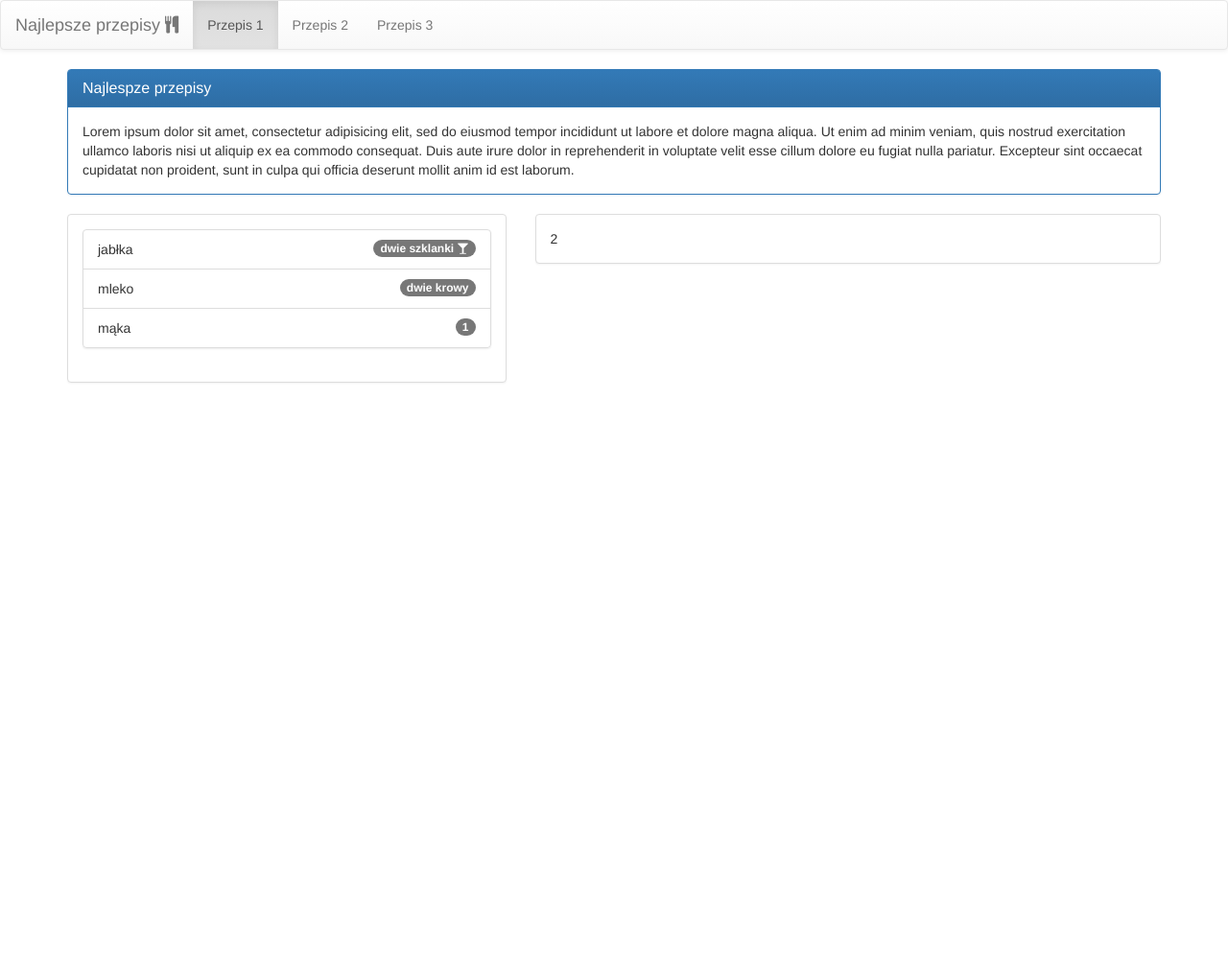
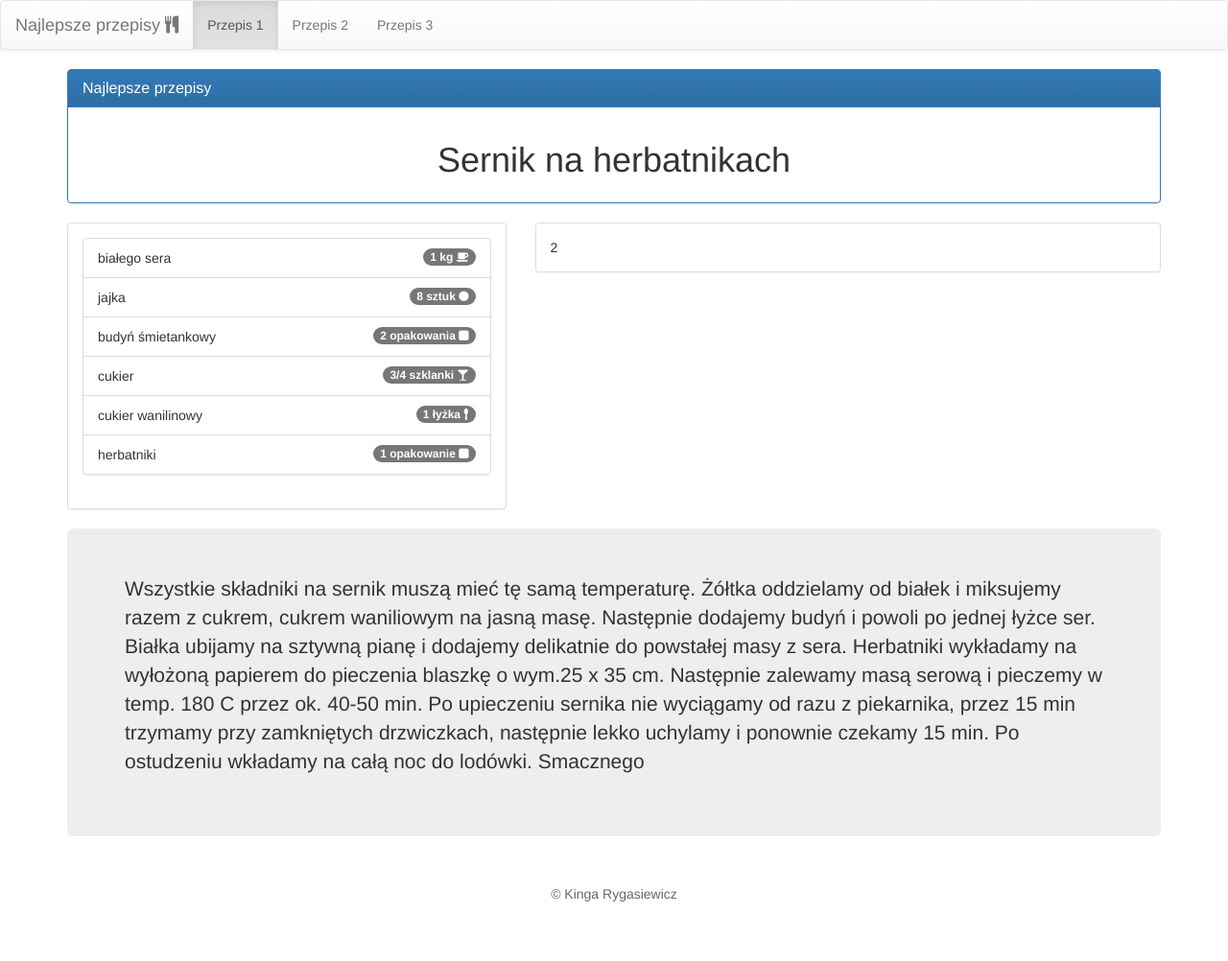
Before and after one commit to gtfo-kthxbye/helloworld, a plain HTML site: page index.html in a window 1280 px wide. Shown: the whole page at 96% size. Before the commit the page ends 800 px from the top, so only its background shows below. Drawn offline with nearby package versions, Linux system fonts and the light colour scheme.

Commit message:
sernik-przepis

```diff
--- a/index.html
+++ b/index.html
@@ -31,15 +31,10 @@
 <div class="container">
 <div class="panel panel-primary">
   <div class="panel-heading">
-    <h3 class="panel-title">Najlespze przepisy</h3>
+    <h3 class="panel-title">Najlepsze przepisy</h3>
   </div>
   <div class="panel-body">
-    Lorem ipsum dolor sit amet, consectetur adipisicing elit, sed do eiusmod
-    tempor incididunt ut labore et dolore magna aliqua. Ut enim ad minim veniam,
-    quis nostrud exercitation ullamco laboris nisi ut aliquip ex ea commodo
-    consequat. Duis aute irure dolor in reprehenderit in voluptate velit esse
-    cillum dolore eu fugiat nulla pariatur. Excepteur sint occaecat cupidatat non
-    proident, sunt in culpa qui officia deserunt mollit anim id est laborum.
+    <center><h1>Sernik na herbatnikach</h1></center>
   </div>
 </div>
 </div>
@@ -50,16 +45,25 @@
         <div class="panel-body">
           <ul class="list-group">
             <li class="list-group-item">
-    <span class="badge">dwie szklanki <i class="fa fa-glass"></i></span>
-    jabłka
+              <span class="badge">1 kg <i class="fa fa-coffee"></i></span>białego sera
             </li>
             <li class="list-group-item">
-    <span class="badge">dwie krowy</span>
-    mleko
+              <span class="badge">8 sztuk <i class="fa fa-circle"></i></span>jajka
             </li>
             <li class="list-group-item">
-    <span class="badge">1</span>
-    mąka
+              <span class="badge">2 opakowania <i class="fa fa-square"></i></span>budyń śmietankowy
+            </li>
+            </li>
+            <li class="list-group-item">
+              <span class="badge">3/4 szklanki <i class="fa fa-glass"></i></span>cukier
+            </li>
+            </li>
+            <li class="list-group-item">
+              <span class="badge">1 łyżka <i class="fa fa-spoon"></i></span>cukier wanilinowy
+            </li>
+            </li>
+            <li class="list-group-item">
+              <span class="badge">1 opakowanie <i class="fa fa-square"></i></span>herbatniki
             </li>
           </ul>
         </div>
@@ -73,6 +77,10 @@
       </div>
     </div>
   </div>
+  <div class="jumbotron">
+  <p>Wszystkie składniki na sernik muszą mieć tę samą temperaturę. Żółtka oddzielamy od białek i miksujemy razem z cukrem, cukrem waniliowym na jasną masę. Następnie dodajemy budyń i powoli po jednej  łyżce ser. Białka ubijamy na sztywną pianę i dodajemy delikatnie do powstałej masy z sera. Herbatniki wykładamy na wyłożoną papierem do pieczenia blaszkę o wym.25 x 35 cm. Następnie zalewamy masą serową i pieczemy w temp. 180 C przez ok. 40-50 min. Po upieczeniu sernika nie wyciągamy od razu z piekarnika, przez 15 min trzymamy przy zamkniętych drzwiczkach, następnie lekko uchylamy i ponownie czekamy 15 min. Po ostudzeniu wkładamy na całą noc do lodówki. Smacznego</p>
+  </div>
+  <div id="stopka">&copy; Kinga Rygasiewicz</div>
 </div>
 </body>
 </html>
--- a/style.css
+++ b/style.css
@@ -2,3 +2,12 @@
 	color: red;
 
 }
+#stopka {
+	clear: both;
+	width: 100%;
+	height: 80px;
+	margin-top: 50px;
+	text-align: center;
+	color: rgba(0,0,0,0.6);
+	background: #ffffff;
+}
```
Lines whose indentation alone changed are shown as unchanged.
